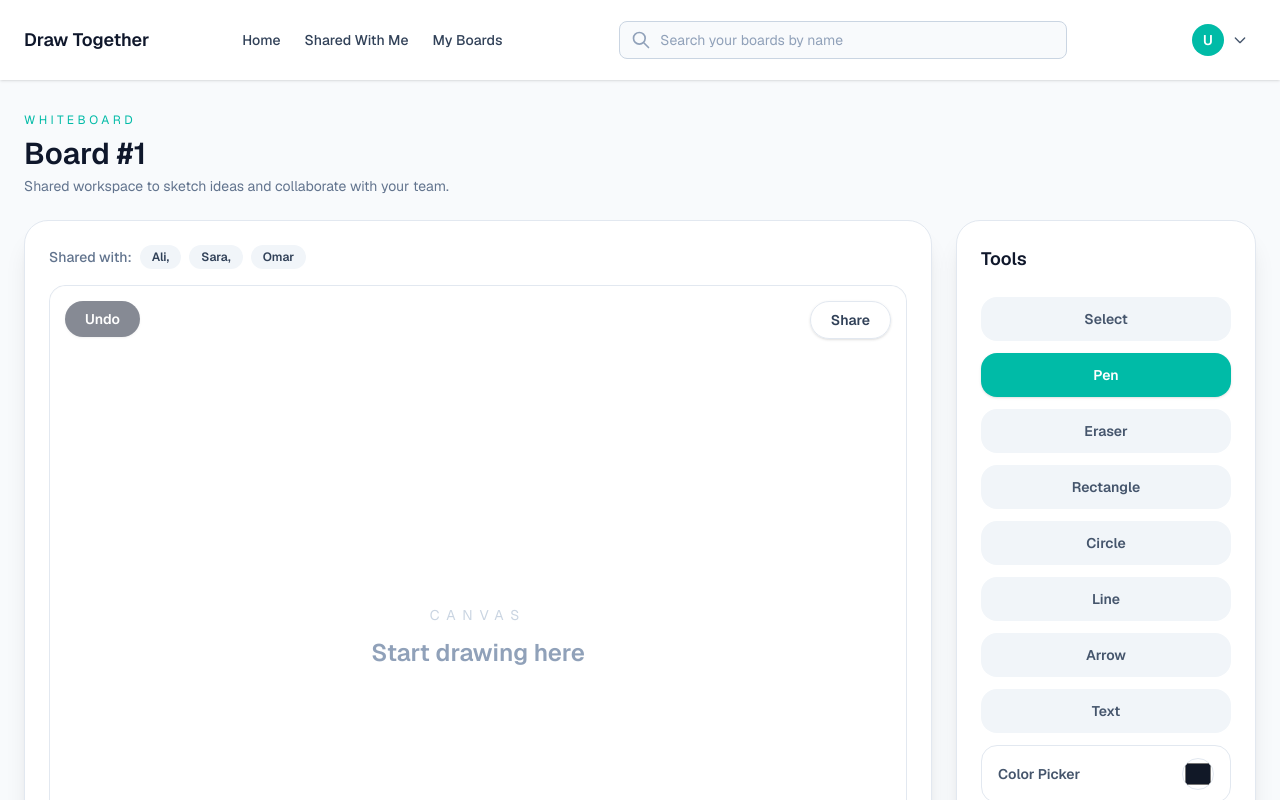
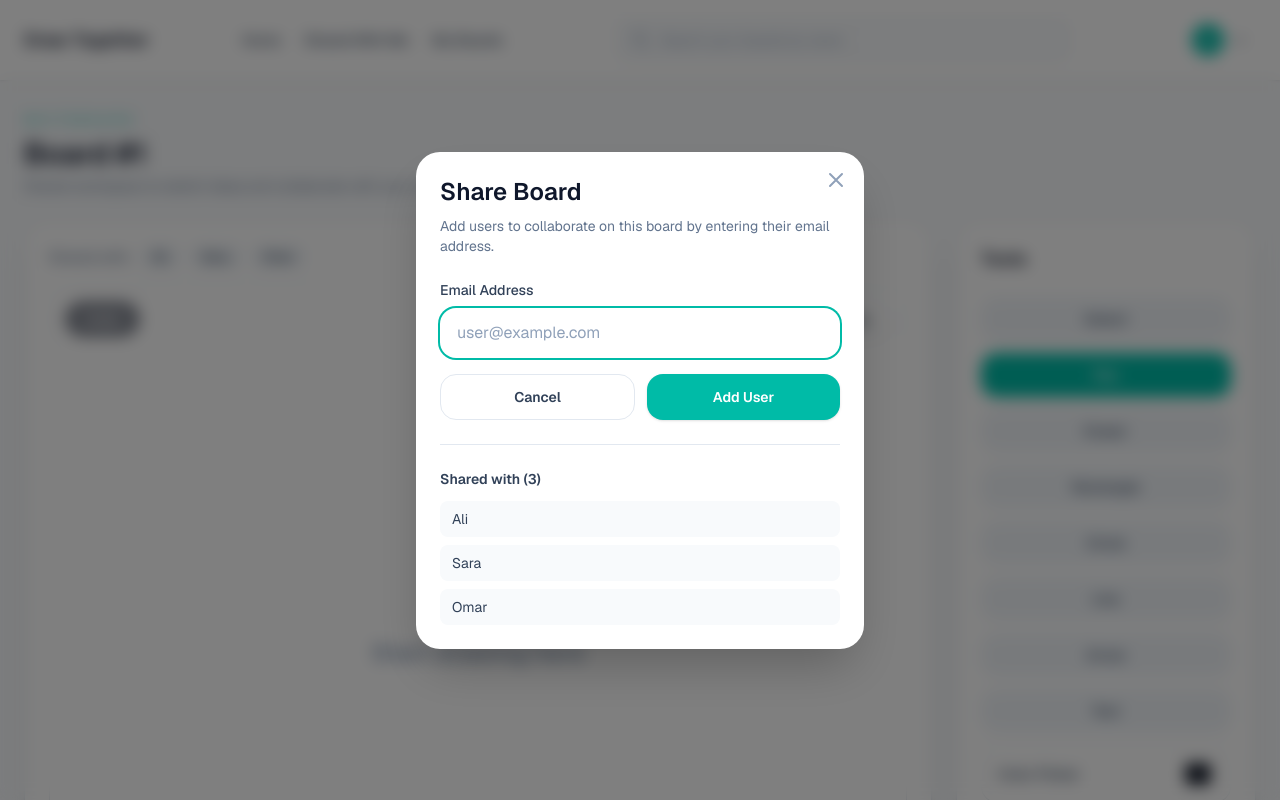
Before and after one commit to osid-alkourd/draw-together-frontend, a Next.js app: page /DrawTogether/dashboard/boards/1 in a window 1280 px wide. Both pictures are taken after a click on the button "Share". Shown: the top 800 px of the page. Built offline with nearby package versions, Linux system fonts and the light colour scheme.

Commit message:
update board page where allow adding new users to the boards

```diff
--- a/app/DrawTogether/dashboard/boards/[boardId]/page.tsx
+++ b/app/DrawTogether/dashboard/boards/[boardId]/page.tsx
@@ -3,6 +3,7 @@
 import { useMemo, useRef, useState, useCallback, useEffect } from "react";
 import { useParams } from "next/navigation";
 import { DashboardHeader } from "@/components/layout/DashboardHeader";
+import { ShareModal } from "@/components/dashboard/ShareModal";
 
 const SHARED_USERS = ["Ali", "Sara", "Omar"];
 
@@ -128,6 +129,8 @@ export default function BoardPage() {
   const [editingTextId, setEditingTextId] = useState<string | null>(null);
   const [editingTextValue, setEditingTextValue] = useState<string>("");
   const [cursor, setCursor] = useState<string>("default");
+  const [isShareModalOpen, setIsShareModalOpen] = useState(false);
+  const [sharedUsers, setSharedUsers] = useState<string[]>(SHARED_USERS);
   const currentStrokeRef = useRef<Stroke | null>(null);
   const currentRectRef = useRef<Rectangle | null>(null);
   const currentCircleRef = useRef<Circle | null>(null);
@@ -1112,6 +1115,34 @@ export default function BoardPage() {
     event.preventDefault();
     const point = getPoint(event);
     if (!point) return;
+
+    // Select tool - select any shape including text
+    if (activeTool === "select") {
+      // Check text first (topmost)
+      for (let i = texts.length - 1; i >= 0; i--) {
+        const text = texts[i];
+        if (isPointInText(point, text)) {
+          setSelectedTextId(text.id);
+          setEditingTextId(text.id);
+          setEditingTextValue(text.text);
+          // Clear other selections
+          setSelectedRectangleId(null);
+          setSelectedCircleId(null);
+          setSelectedArrowId(null);
+          setSelectedLineId(null);
+          return;
+        }
+      }
+      // Check other shapes...
+      // For now, just deselect everything if clicking empty space
+      setSelectedTextId(null);
+      setSelectedRectangleId(null);
+      setSelectedCircleId(null);
+      setSelectedArrowId(null);
+      setSelectedLineId(null);
+      setEditingTextId(null);
+      return;
+    }
 
     // Eraser tool - erase shapes at point
     if (activeTool === "eraser") {
@@ -1762,6 +1793,8 @@ export default function BoardPage() {
         const text = texts[i];
         if (isPointInText(point, text)) {
           setSelectedTextId(text.id);
+          setEditingTextId(text.id);
+          setEditingTextValue(text.text);
           // Start move
           interactionRef.current = {
             type: "move",
@@ -1937,6 +1970,19 @@ export default function BoardPage() {
         }
       }
       setCursor("text");
+    }
+
+    // Update cursor for select tool (hover detection)
+    if (activeTool === "select" && !interactionRef.current) {
+      // Check if hovering over any text
+      for (let i = texts.length - 1; i >= 0; i--) {
+        const text = texts[i];
+        if (isPointInText(point, text)) {
+          setCursor("pointer");
+          return;
+        }
+      }
+      setCursor("default");
     }
 
     // Update cursor for eraser tool
@@ -2487,6 +2533,49 @@ export default function BoardPage() {
     setEditingTextId(null);
   };
 
+  /**
+   * Handle adding a user to the board
+   */
+  const handleAddUser = (email: string) => {
+    setSharedUsers((prev) => [...prev, email]);
+  };
+
+  /**
+   * Handle deleting selected text
+   */
+  const handleDeleteText = () => {
+    if (selectedTextId) {
+      setTexts((prev) => prev.filter((text) => text.id !== selectedTextId));
+      setSelectedTextId(null);
+      setEditingTextId(null);
+      setEditingTextValue("");
+    }
+  };
+
+  /**
+   * Handle saving board - sends board data to backend
+   * TODO: Implement backend API call
+   */
+  const handleSave = async () => {
+    // Prepare board data
+    const boardData = {
+      boardId,
+      strokes,
+      rectangles,
+      circles,
+      arrows,
+      lines,
+      texts,
+    };
+
+    // TODO: Send to backend API
+    // Example: await fetch('/api/boards/save', { method: 'POST', body: JSON.stringify(boardData) })
+
+    console.log('Saving board data:', boardData);
+    // For now, just show a placeholder message
+    alert('Board saved! (Backend integration pending)');
+  };
+
   return (
     <div className="min-h-screen bg-slate-50 font-sans text-slate-900">
       <DashboardHeader />
@@ -2508,13 +2597,13 @@ export default function BoardPage() {
           <div className="relative flex w-full flex-1 flex-col rounded-3xl border border-slate-200 bg-white p-6 shadow-xl">
         <div className="flex flex-wrap items-center gap-2 text-sm font-medium text-slate-600">
           <span className="text-slate-500">Shared with:</span>
-          {SHARED_USERS.map((user, index) => (
+          {sharedUsers.map((user, index) => (
             <span
               key={user}
               className="rounded-full bg-slate-100 px-3 py-1 text-xs font-semibold text-slate-700"
             >
               {user}
-              {index < SHARED_USERS.length - 1 ? "," : ""}
+              {index < sharedUsers.length - 1 ? "," : ""}
             </span>
           ))}
         </div>
@@ -2528,6 +2617,13 @@ export default function BoardPage() {
             Undo
           </button>
           <button
+            onClick={handleSave}
+            className="absolute right-28 top-4 z-10 rounded-full bg-teal-500 px-5 py-2 text-sm font-semibold text-white shadow hover:bg-teal-600 transition"
+          >
+            Save
+          </button>
+          <button
+            onClick={() => setIsShareModalOpen(true)}
             className="absolute right-4 top-4 z-10 rounded-full border border-slate-200 px-5 py-2 text-sm font-semibold text-slate-700 shadow hover:border-teal-200 hover:text-teal-600 transition"
           >
             Share
@@ -2573,7 +2669,8 @@ export default function BoardPage() {
               key={value}
                   onClick={() => {
                     setActiveTool(value);
-                    // Deselect when switching tools
+                    // Deselect when switching tools (except select tool)
+                    if (value !== "select") {
                       if (value !== "rectangle") {
                         setSelectedRectangleId(null);
                       }
@@ -2589,12 +2686,15 @@ export default function BoardPage() {
                       if (value !== "text") {
                         setSelectedTextId(null);
                         setEditingTextId(null);
+                      }
                     }
                     // Reset cursor
                     if (value === "eraser") {
                       setCursor("grab");
                     } else if (value === "text") {
                       setCursor("text");
+                    } else if (value === "select") {
+                      setCursor("default");
                     } else if (value === "pen" || value === "rectangle" || value === "circle" || value === "arrow" || value === "line") {
                       setCursor("crosshair");
                     } else {
@@ -2603,7 +2703,7 @@ export default function BoardPage() {
                   }}
               className={`w-full rounded-2xl px-4 py-3 text-sm font-semibold transition ${
                     activeTool === value &&
-                    (value === "pen" || value === "rectangle" || value === "circle" || value === "arrow" || value === "line" || value === "eraser" || value === "text")
+                    (value === "pen" || value === "rectangle" || value === "circle" || value === "arrow" || value === "line" || value === "eraser" || value === "text" || value === "select")
                   ? "bg-teal-500 text-white shadow"
                   : "bg-slate-100 text-slate-600 hover:bg-slate-200"
               }`}
@@ -2634,11 +2734,32 @@ export default function BoardPage() {
           >
             Undo Last
           </button>
-          {editingTextId && (
-            <div className="rounded-2xl border border-slate-200 p-4">
-              <label className="block text-sm font-semibold text-slate-700 mb-2">
+          {selectedTextId && (
+            <div className="rounded-2xl border border-slate-200 p-4 space-y-3">
+              <div className="flex items-center justify-between">
+                <label className="block text-sm font-semibold text-slate-700">
                   Edit Text
                 </label>
+                <button
+                  onClick={handleDeleteText}
+                  className="text-rose-600 hover:text-rose-700 transition-colors"
+                  title="Delete text"
+                >
+                  <svg
+                    className="h-5 w-5"
+                    fill="none"
+                    stroke="currentColor"
+                    viewBox="0 0 24 24"
+                  >
+                    <path
+                      strokeLinecap="round"
+                      strokeLinejoin="round"
+                      strokeWidth={2}
+                      d="M19 7l-.867 12.142A2 2 0 0116.138 21H7.862a2 2 0 01-1.995-1.858L5 7m5 4v6m4-6v6m1-10V4a1 1 0 00-1-1h-4a1 1 0 00-1 1v3M4 7h16"
+                    />
+                  </svg>
+                </button>
+              </div>
               <input
                 type="text"
                 value={editingTextValue}
@@ -2646,23 +2767,46 @@ export default function BoardPage() {
                   setEditingTextValue(e.target.value);
                   setTexts((prev) =>
                     prev.map((text) =>
-                      text.id === editingTextId
+                      text.id === selectedTextId
                         ? { ...text, text: e.target.value }
                         : text
                     )
                   );
                 }}
                 onBlur={() => {
-                  setEditingTextId(null);
+                  // Keep editing mode open, just update the value
                 }}
                 onKeyDown={(e) => {
                   if (e.key === "Enter") {
                     setEditingTextId(null);
+                  } else if (e.key === "Escape") {
+                    // Restore original text value
+                    const text = texts.find((t) => t.id === selectedTextId);
+                    if (text) {
+                      setEditingTextValue(text.text);
+                    }
+                    setEditingTextId(null);
                   }
                 }}
                 className="w-full rounded-lg border border-slate-300 px-3 py-2 text-sm focus:outline-none focus:ring-2 focus:ring-teal-500"
                 autoFocus
               />
+              <div className="flex gap-2">
+                <button
+                  onClick={() => {
+                    setEditingTextId(null);
+                  }}
+                  className="flex-1 rounded-lg border border-slate-200 px-3 py-2 text-xs font-semibold text-slate-700 transition hover:bg-slate-50"
+                >
+                  Done
+                </button>
+                <button
+                  onClick={handleDeleteText}
+                  className="flex-1 rounded-lg border border-rose-200 px-3 py-2 text-xs font-semibold text-rose-600 transition hover:bg-rose-50"
+                >
+                  Delete
+                </button>
+              </div>
             </div>
           )}
           <div className="rounded-2xl border border-dashed border-slate-200 px-4 py-3 text-xs font-semibold uppercase tracking-[0.3em] text-slate-400">
@@ -2672,6 +2816,14 @@ export default function BoardPage() {
       </aside>
         </div>
       </div>
+
+      {/* Share Modal */}
+      <ShareModal
+        isOpen={isShareModalOpen}
+        onClose={() => setIsShareModalOpen(false)}
+        onAddUser={handleAddUser}
+        sharedUsers={sharedUsers}
+      />
     </div>
   );
 }
--- /dev/null
+++ b/components/dashboard/ShareModal.tsx
@@ -0,0 +1,158 @@
+"use client";
+
+import { useState } from "react";
+
+interface ShareModalProps {
+  isOpen: boolean;
+  onClose: () => void;
+  onAddUser: (email: string) => void;
+  sharedUsers?: string[];
+}
+
+export function ShareModal({ isOpen, onClose, onAddUser, sharedUsers = [] }: ShareModalProps) {
+  const [email, setEmail] = useState("");
+  const [error, setError] = useState("");
+
+  if (!isOpen) return null;
+
+  const validateEmail = (email: string): boolean => {
+    const emailRegex = /^[^\s@]+@[^\s@]+\.[^\s@]+$/;
+    return emailRegex.test(email);
+  };
+
+  const handleSubmit = (e: React.FormEvent) => {
+    e.preventDefault();
+    setError("");
+
+    if (!email.trim()) {
+      setError("Please enter an email address");
+      return;
+    }
+
+    if (!validateEmail(email)) {
+      setError("Please enter a valid email address");
+      return;
+    }
+
+    if (sharedUsers.includes(email)) {
+      setError("This user is already added to the board");
+      return;
+    }
+
+    onAddUser(email);
+    setEmail("");
+  };
+
+  const handleClose = () => {
+    setEmail("");
+    setError("");
+    onClose();
+  };
+
+  return (
+    <div
+      className="fixed inset-0 z-50 flex items-center justify-center bg-black/50 backdrop-blur-sm"
+      onClick={handleClose}
+    >
+      <div
+        className="relative w-full max-w-md rounded-3xl bg-white p-6 shadow-2xl"
+        onClick={(e) => e.stopPropagation()}
+      >
+        {/* Close Button */}
+        <button
+          onClick={handleClose}
+          className="absolute right-4 top-4 text-slate-400 hover:text-slate-600 transition-colors"
+          aria-label="Close modal"
+        >
+          <svg
+            className="h-6 w-6"
+            fill="none"
+            stroke="currentColor"
+            viewBox="0 0 24 24"
+          >
+            <path
+              strokeLinecap="round"
+              strokeLinejoin="round"
+              strokeWidth={2}
+              d="M6 18L18 6M6 6l12 12"
+            />
+          </svg>
+        </button>
+
+        {/* Header */}
+        <div className="mb-6">
+          <h2 className="text-2xl font-semibold text-slate-900">Share Board</h2>
+          <p className="mt-2 text-sm text-slate-500">
+            Add users to collaborate on this board by entering their email address.
+          </p>
+        </div>
+
+        {/* Form */}
+        <form onSubmit={handleSubmit} className="space-y-4">
+          <div>
+            <label
+              htmlFor="share-email"
+              className="block text-sm font-medium text-slate-700 mb-2"
+            >
+              Email Address
+            </label>
+            <input
+              id="share-email"
+              type="email"
+              value={email}
+              onChange={(e) => {
+                setEmail(e.target.value);
+                setError("");
+              }}
+              placeholder="user@example.com"
+              className={`w-full rounded-2xl border px-4 py-3 text-base text-slate-900 placeholder:text-slate-400 focus:border-transparent focus:outline-none focus:ring-2 ${
+                error
+                  ? "border-rose-300 focus:ring-rose-500"
+                  : "border-slate-200 focus:ring-teal-500"
+              }`}
+              autoFocus
+            />
+            {error && (
+              <p className="mt-2 text-sm text-rose-600">{error}</p>
+            )}
+          </div>
+
+          <div className="flex gap-3">
+            <button
+              type="button"
+              onClick={handleClose}
+              className="flex-1 rounded-2xl border border-slate-200 px-4 py-3 text-sm font-semibold text-slate-700 transition hover:bg-slate-50"
+            >
+              Cancel
+            </button>
+            <button
+              type="submit"
+              className="flex-1 rounded-2xl bg-teal-500 px-4 py-3 text-sm font-semibold text-white shadow transition hover:bg-teal-600"
+            >
+              Add User
+            </button>
+          </div>
+        </form>
+
+        {/* Shared Users List */}
+        {sharedUsers.length > 0 && (
+          <div className="mt-6 border-t border-slate-200 pt-6">
+            <h3 className="text-sm font-semibold text-slate-700 mb-3">
+              Shared with ({sharedUsers.length})
+            </h3>
+            <div className="space-y-2">
+              {sharedUsers.map((user, index) => (
+                <div
+                  key={index}
+                  className="flex items-center justify-between rounded-lg bg-slate-50 px-3 py-2"
+                >
+                  <span className="text-sm text-slate-700">{user}</span>
+                </div>
+              ))}
+            </div>
+          </div>
+        )}
+      </div>
+    </div>
+  );
+}
```
Lines whose indentation alone changed are shown as unchanged.
